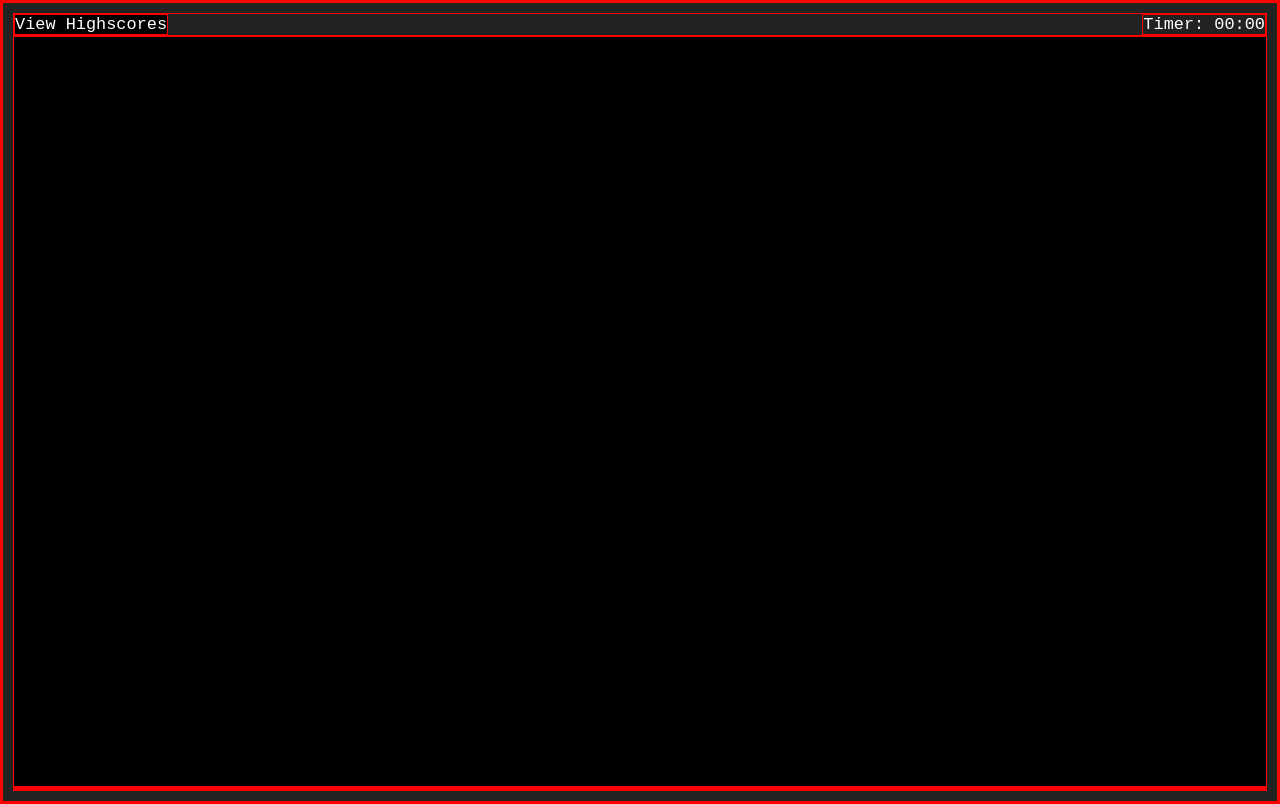
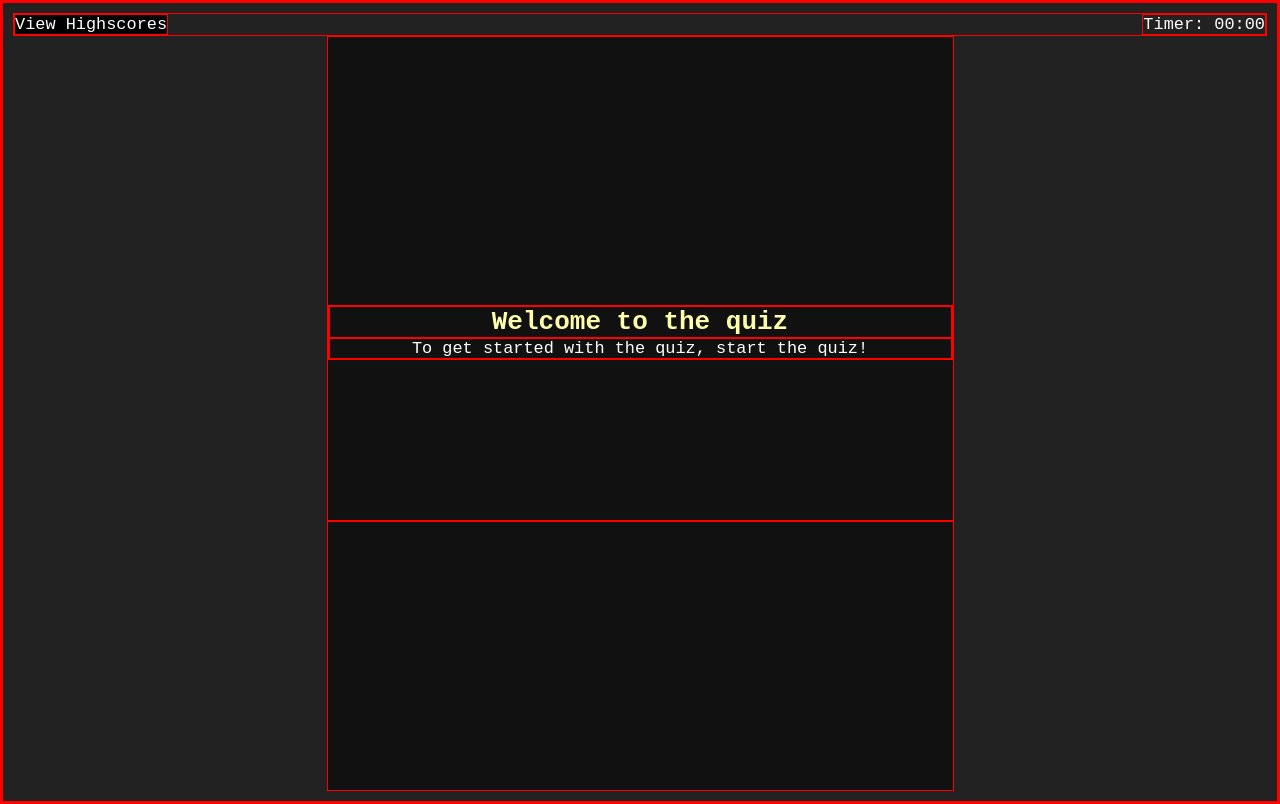
Before and after one commit to Titan-MP/cyberpunk-code-quiz, a plain HTML site: page resources/index.html in a window 1280 px wide. Drawn offline with Linux system fonts and the light colour scheme; files whose address does not match are found by name.

Commit message:
added margins and moved text to center

```diff
--- a/resources/assets/workspace/css/primary-style.css
+++ b/resources/assets/workspace/css/primary-style.css
@@ -8,9 +8,12 @@ margin: 0;
 padding: 0;
 box-sizing: border-box;
 
+/* debugging */
 border: 1px solid red;
 
+/* global default font */
 font-family: monospace;
+color: white;
 
 }
 
@@ -19,15 +22,17 @@ body {
 }
 
 p {
-    color: white;
     font-size: 1.3em;
 }
 
 button {
     outline: none;
     background-color: black;
-    color: white;
     font-size: 1.3em;
+}
+
+h1,h2 {
+    color: rgb(255, 255, 171);
 }
 
 /* ---------------------------*/
@@ -53,8 +58,13 @@ button {
 /* Inner-Container Section  */
 /* ----------------- */
 .inner-container {
-    background-color: black;
+    background: rgba(0, 0, 0, 0.5);
     height: 100%;
+    width: 50%;
+    margin: 0 auto;
+    display: flex;
+    flex-direction: column;
+    justify-content: center;
 
 }
 
@@ -64,6 +74,12 @@ button {
 /* Header/Quiz Intro Section  */
 /* ----------------- */
 
+.quiz-intro {
+    margin-bottom: 20vh;
+    text-align: center;
+
+}
+
 
 
 /* ------------------- */
--- a/resources/index.html
+++ b/resources/index.html
@@ -20,14 +20,10 @@
 <!-- inner div -->
     <div class="inner-container">
 
-
         <!-- main header/quiz intro section -->
-
-    </div>
-
         <header class="quiz-intro">
-
-
+            <h1>Welcome to the quiz</h1>
+            <p> To get started with the quiz, start the quiz!</p>
         </header>
 
 <!-- main quiz section -->
@@ -35,9 +31,7 @@
 
 
      </main>
-
-
-
+    </div>
 </div>
 </body>
 </html>
```
Also changed, not shown: 1 other file. Lines whose indentation alone changed are shown as unchanged.
